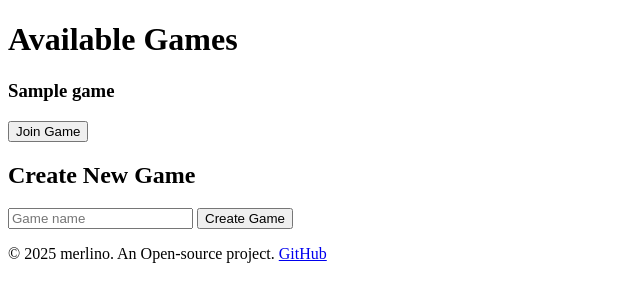
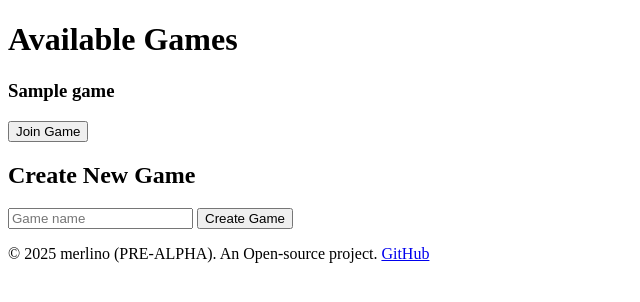
Before and after one commit to Salinatore/merlino, a FastAPI app: page /dashboard in a window 1280 px wide. Shown: the top 302 px of the page, without its empty margins (0-640 px from the left). Run offline with FastAPI, Linux system fonts and the light colour scheme; the visitor is signed in with stand-in values (Sample User, id 1); tables that the repository leaves empty hold one stand-in row (values such as "Sample post").

Commit message:
sono down

```diff
--- a/templates/footer.html
+++ b/templates/footer.html
@@ -1,3 +1,3 @@
 <footer>
-    <p>&copy; 2025 merlino. An Open-source project. <a href="https://github.com/yourusername/merlino/" target="_blank" rel="noopener">GitHub</a> </p>
+    <p>&copy; 2025 merlino (PRE-ALPHA). An Open-source project. <a href="https://github.com/yourusername/merlino/" target="_blank" rel="noopener">GitHub</a> </p>
 </footer>
```
